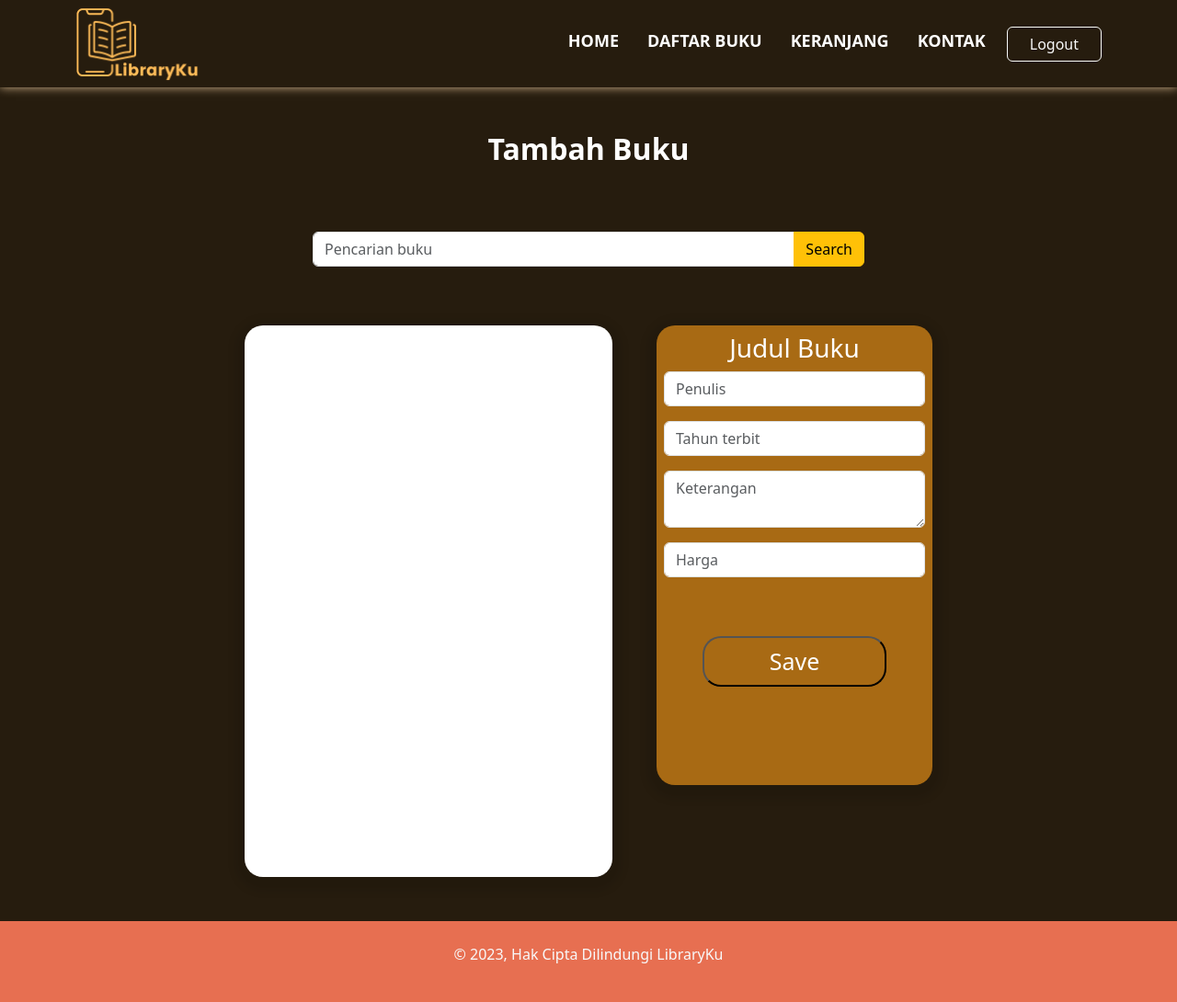
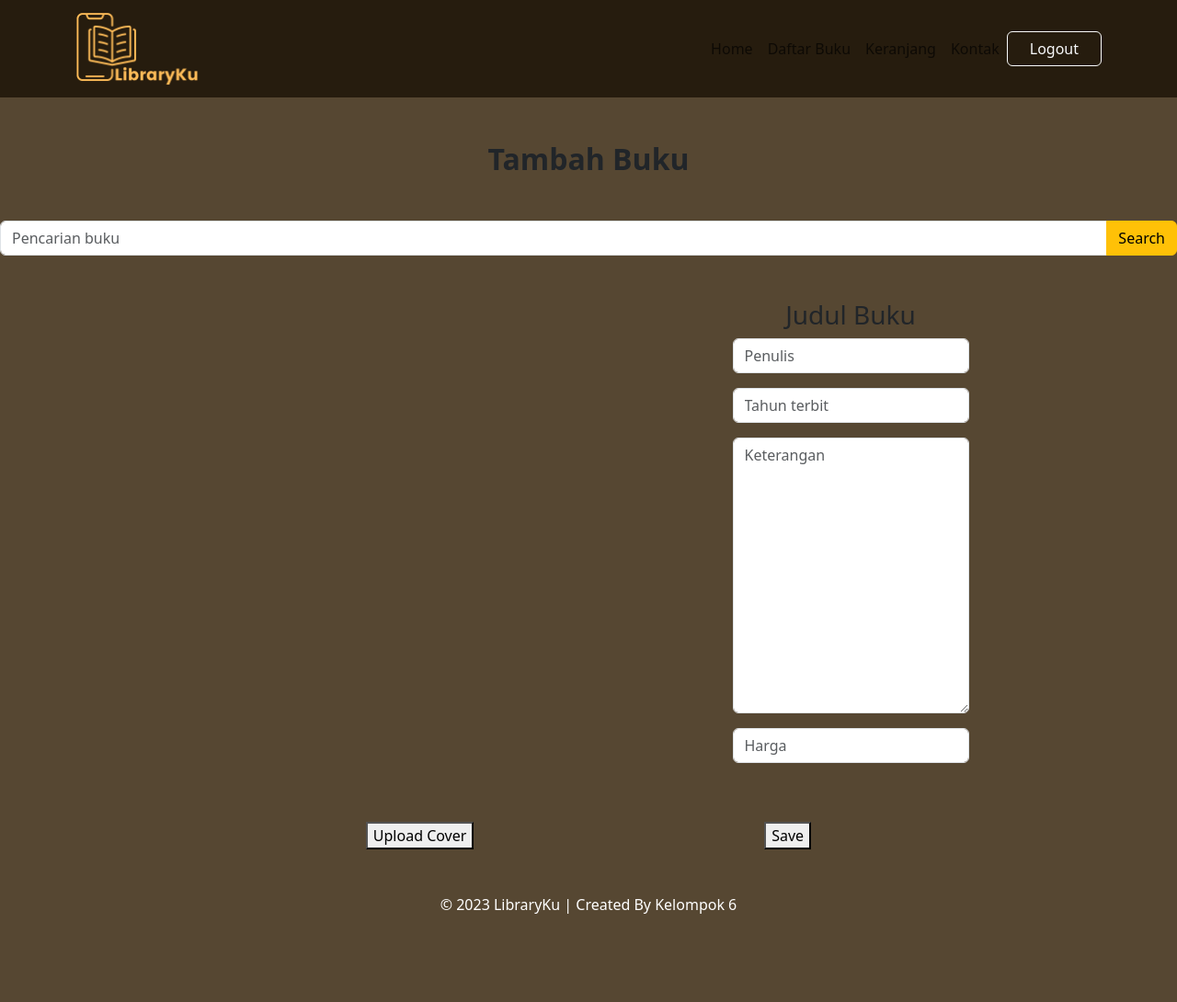
Before and after one commit to nzzzztx/finalproject, a Python web app: template templates/tambahbuku.html in a window 1280 px wide. Shown: the whole page at 92% size. After the commit the page ends 994 px from the top, so only its background shows below. Run offline with Jinja, Linux system fonts and the light colour scheme; the template is opened without the code that fills it, so the values that code supplies are empty.

Commit message:
Update responsif, footer

```diff
--- a/templates/tambahbuku.html
+++ b/templates/tambahbuku.html
@@ -10,11 +10,11 @@
         integrity="sha384-C6RzsynM9kWDrMNeT87bh95OGNyZPhcTNXj1NW7RuBCsyN/o0jlpcV8Qyq46cDfL"
         crossorigin="anonymous"></script>
     <title>Edit Buku | LibraryKu</title>
-    <link rel="stylesheet" href="/static/style.css">
+    <link rel="stylesheet" href="/static/mystyle.css">
 
 </head>
 
-<body style="background-color: #261c0e;">
+<body style="background-color: #564732;">
     <!-- navbar -->
     <nav class="navbar navbar-expand-lg navbar-light" style="background-color: #261c0e;">
         <div class="container">
@@ -62,13 +62,17 @@
     </div>
 
     <!-- teks tengah -->
-    <!-- kolom kiri -->
-    <div class="d-flex flex-row justify-content-center mb-3">
-        <div class="p-2 ms-5" id="containerbuku"></div>
+    <div class="container text-center">
+        <div class="row align-items-start">
+            <div class="col-lg-6 col-md-6 col-sm-12 mt-4 mb-4">
+                <div class="d-flex justify-content-center">
+                    <div class="p-2" id="containerbuku"></div>
+                </div>
 
-        <!-- kolom kiri -->
-        <!-- kolom kanan -->
-        <div class="p-2 ms-5 me-5" id="mycontainerkananedit">
+            </div>
+            <div class="col-lg-6 col-md-6 col-sm-12 mt-4 mb-4">
+                <div class="d-flex justify-content-center">
+                    <div class="p-2" id="containerbukuedited1">
                         <h3 class="myjudulbuku">Judul Buku</h3>
                         <div class="d-flex flex-column mb-3">
                             <div class="input-group mb-3">
@@ -76,33 +80,39 @@
                                     aria-describedby="basic-addon1">
                             </div>
                             <div class="input-group mb-3">
-                    <input type="text" class="form-control" placeholder="Tahun terbit" aria-label="Tahun terbit"
-                        aria-describedby="basic-addon1">
+                                <input type="text" class="form-control" placeholder="Tahun terbit"
+                                    aria-label="Tahun terbit" aria-describedby="basic-addon1">
                             </div>
-                <div class="input-group mb-3">
-                    <textarea class="form-control" placeholder="Keterangan" aria-label="Keterangan"></textarea>
+                            <div class="mb-3">
+                                <textarea id="keterangan" class="form-control" style="height: 300px;"
+                                    placeholder="Keterangan"></textarea>
                             </div>
+
                             <div class="input-group mb-3">
                                 <input type="text" class="form-control" placeholder="Harga" aria-label="Harga"
                                     aria-describedby="basic-addon1">
                             </div>
+                        </div>
+                    </div>
+                </div>
+            </div>
 
-            </div>
-            <div class="d-flex justify-content-evenly mt-5">
+            <div class="d-flex justify-content-evenly" id="buttondeletesaveupload">
+                <button class="editbukubtn"> Upload Cover</button>
                 <button class="editbukubtn"> Save</button>
             </div>
-
         </div>
     </div>
-    <!-- kolom kanan -->
 
 
 
     <!-- footer -->
-    <footer class="py-4 mt-5" style="background-color: #e76f51;">
-        <p class="text-center text-light">
-            &copy; 2023, Hak Cipta Dilindungi LibraryKu
-        </p>
+    <footer class="text-center mt-5 text-white">
+        <div class="row">
+            <div class="col-lg-12 credit">
+                <p>&copy; 2023 LibraryKu | Created By Kelompok 6</p>
+            </div>
+        </div>
     </footer>
     <!-- footer -->
 
```
Lines whose indentation alone changed are shown as unchanged.
